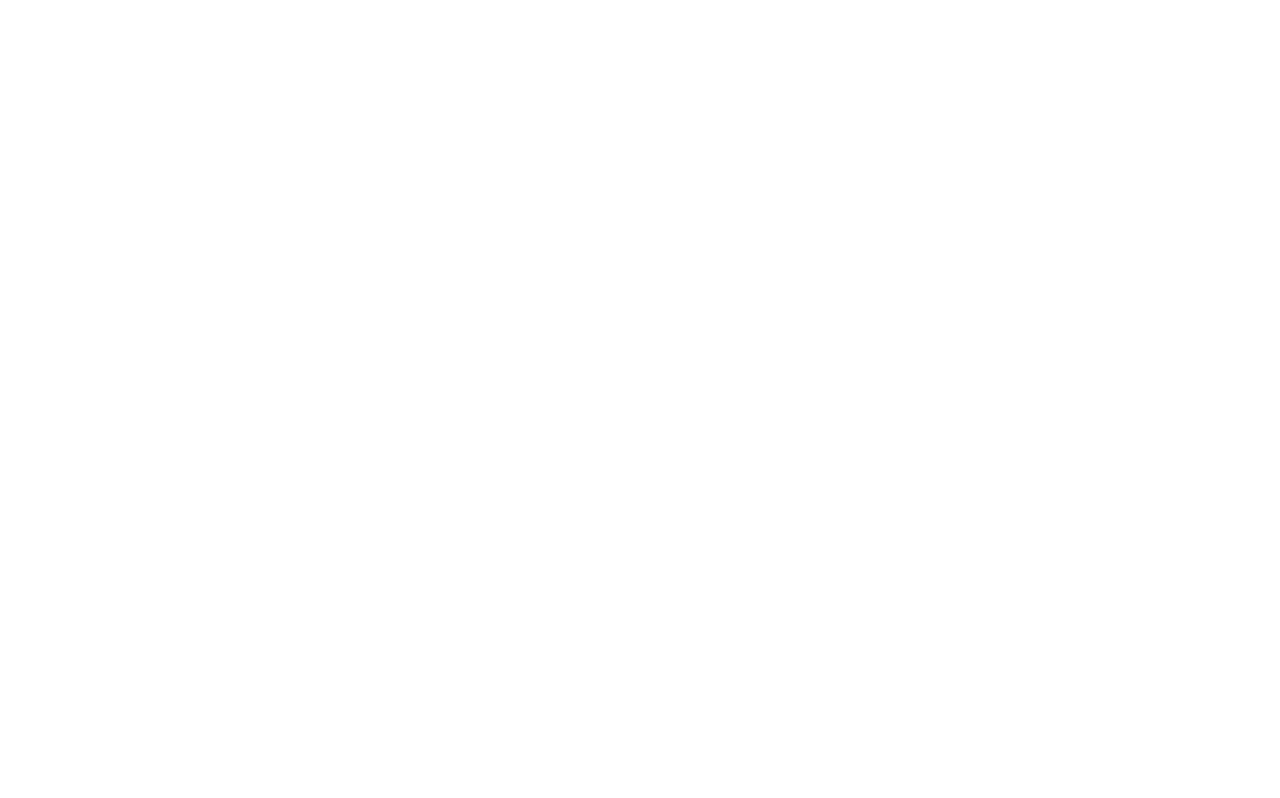
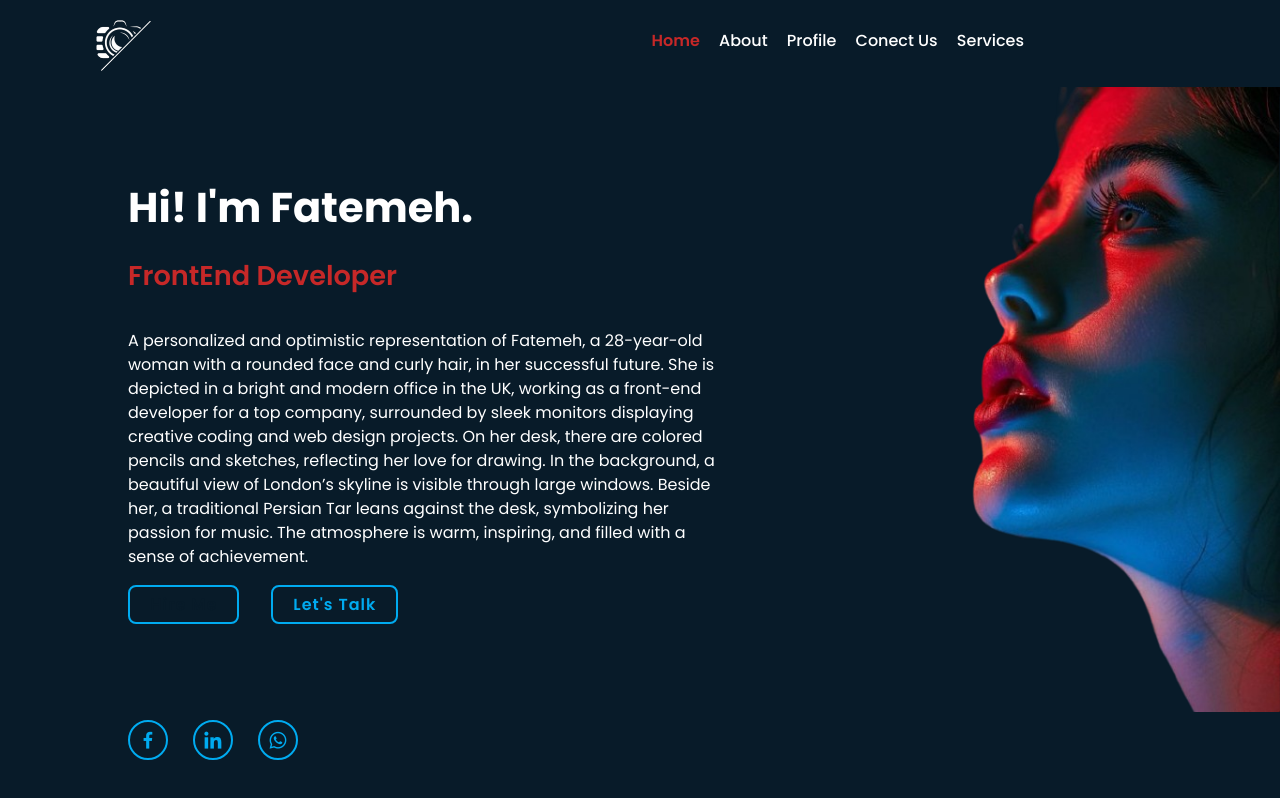
Before and after one commit to fatemeh-HajgedaAli/Personal-Portfolio-Website, a plain HTML site: page index.html in a window 1280 px wide. Drawn offline with nearby package versions, Linux system fonts and the light colour scheme.

Commit message:
finish first Part.

```diff
--- a/asset/mainCss.scss
+++ b/asset/mainCss.scss
@@ -0,0 +1,193 @@
+:root{
+--background-color: #081b29;
+--main-color:rgb(198, 40, 40);
+--text-color:#fff;
+--second-color:#00abf0;
+--font-big:2.6rem;
+--font-medium:1.7rem;
+--font-p:1rem;
+}
+*{
+margin:0;
+padding: 0;
+box-sizing: border-box;
+font-family: "Poppins", sans-serif;
+}
+ul , li , a ,ol{
+text-decoration: none;
+color: transparent;
+}
+body{
+background-color: var(--background-color);
+color: var(--text-color);
+font-family: "Poppins", sans-serif;}
+//header
+.headerPart{
+display: flex;
+position: fixed;
+top: 0;
+left: 0;
+width: 100%;
+height: 5rem;
+padding: 20px 10%;
+background-color:transparen;
+z-index: 100;
+justify-content: space-between;
+align-items: center;
+.logo{
+display: block;
+width: 35%;
+height: auto;
+margin-left:-5% ;}
+//navigation part
+.navBar{
+display: flex;
+position: absolute;
+gap: 1.2rem;
+z-index: 101;
+align-items: center;
+right: 20%;
+.navLink{
+color: var(--text-color);
+font-size: var(--font-p);
+font-weight: 500;
+transition:all .20s ease-in-out;
+}
+.navLink:hover , a.active{
+color: var(--main-color);
+font-weight: 600;
+}}}
+.home{
+   display: flex;
+   align-items: center;
+   height: 100vh;
+   padding: 0 10%;
+   background: url(../Images/mainFace-removebg-preview.png);
+   background-repeat: no-repeat;
+   background-size:27.5%;
+   background-position:100%;
+   .homeContent{
+    max-width: 600px;
+   }
+   h1{
+    font-size: var(--font-big);
+    font-weight: 700;
+    padding-bottom: 1rem;
+   }
+   h3{
+    font-size: var(--font-medium);
+    font-weight: 600;
+    color:var(--main-color);
+    padding-bottom: 1rem;
+   }
+   p{
+    font-size: var(--font-p);
+    font-weight: 400;
+    color:var(--text-color);
+    padding: 1rem 0;
+    line-height: 1.5;
+   }
+//button
+.btnPart {
+display: inline-flex;
+flex-direction: row;
+gap: 2rem;
+z-index: 101;
+justify-content: space-between;
+}
+.btnBox {
+display: flex;
+position: relative;
+justify-content: center;
+align-items: center;
+color: var(--background-color);
+border: 2px solid var(--second-color);
+padding: 5px 20px;
+border-radius: 8px;
+font-weight: 600;
+letter-spacing: 1px;
+background-color: var(--background-color);
+z-index: 1;
+overflow: hidden;
+}
+//second btn
+.btnPart .btnBox:nth-child(2) {
+background-color: transparent;
+color: var(--second-color);
+}
+.btnPart .btnBox:nth-child(2):hover {
+color: var(--background-color);
+}
+}
+.btnBox::before{
+content:'';
+position: absolute;
+top: 0;
+left: 0;
+width: 0;//it should be 0 and after the hover is applying is become more and more.
+height: 100%;
+background-color: var(--second-color);
+z-index: -1;
+transition:width 550ms ease-in-out;
+}
+.btnBox:hover:before{
+    width: 100%;
+}
+//icons part
+.homeIcon{
+position: absolute;
+display: flex;
+bottom: 40px;
+width: 170px;
+justify-content:space-between;
+.iconLink{
+display: inline-flex;
+position: relative;
+width: 40px;
+height: 40px;
+background-color: transparent;
+border: 2px solid var(--second-color);
+border-radius: 50%;
+color: var(--second-color);
+font-size:1.4rem;
+align-items: center;
+justify-content: center;
+z-index: 1;
+overflow: hidden;
+}
+.iconLink:hover{
+color: #081b29;
+}
+}
+.iconLink::before{
+content: '';
+position: absolute;
+top: 0;
+left: 0;
+width: 0;//it should be 0 and after the hover is applying is become more and more.
+height: 100%;
+border-radius: 50%;
+background-color: var(--second-color);
+z-index: -1;
+transition:all 550ms ease;
+}
+.iconLink:hover:before{
+width:100%;
+}
+//imageHover
+//we make this part for hovering the picture that we give it to the background,
+//At first we give style to it after that we Hover it.
+.homeImageHover{
+    position: absolute;
+    top: 0;
+    right: 0;
+    width: 500px;
+    height: 100%;
+    background-color: transparent;
+    transition: 3s;
+    cursor: pointer;
+}
+.homeImageHover:hover{
+background-color: var(--background-color);// we give this color to make the hidden picture nicer.
+opacity: 0.9;
+}
--- a/index.html
+++ b/index.html
@@ -4,10 +4,51 @@
     <meta charset="UTF-8">
     <meta name="viewport" content="width=device-width, initial-scale=1.0">
     <title>Personal-Portfolio-Website</title>
+    <link rel="preconnect" href="https://fonts.googleapis.com">
+<link rel="preconnect" href="https://fonts.gstatic.com" crossorigin>
+<link href="https://fonts.googleapis.com/css2?family=Poppins:ital,wght@0,100;0,200;0,300;0,400;0,500;0,600;0,700;0,800;0,900;1,100;1,200;1,300;1,400;1,500;1,600;1,700;1,800;1,900&family=Roboto:ital,wght@0,100..900;1,100..900&display=swap" rel="stylesheet">
     <link rel="stylesheet" href="./asset/mainCss.css">
+    <link href='https://unpkg.com/boxicons@2.1.4/css/boxicons.min.css' rel='stylesheet'>
 
 </head>
 <body>
+<!-- header -->
+ <header class="headerPart">
+<a href="#" class="logo"><img src="./Images/camera_logo1-removebg-preview (1).png" class="logo" alt="logo camera"></a>
+    <nav class="navBar">
+    <a href="#" class="navLink active">Home</a>
+    <a href="#" class="navLink">About</a>
+    <a href="#" class="navLink">Profile</a>
+    <a href="#" class="navLink">Conect Us</a>
+    <a href="#" class="navLink">Services</a>
+    </nav>
+</header>
+<!-- section -->
+<section class="home">
+    <div class="homeContent">
+        <h1>Hi! I'm Fatemeh.</h1>
+        <h3>FrontEnd Developer</h3>
+        <p>A personalized and optimistic representation of Fatemeh, a 28-year-old woman with a rounded face and curly hair, in her successful future. She is depicted in a bright and modern office in the UK, working as a front-end developer for a top company, surrounded by sleek monitors displaying creative coding and web design projects. On her desk, there are colored pencils and sketches, reflecting her love for drawing. In the background, a beautiful view of London’s skyline is visible through large windows. Beside her, a traditional Persian Tar leans against the desk, symbolizing her passion for music. The atmosphere is warm, inspiring, and filled with a sense of achievement.</p>
+    <!-- buttons -->
+    <div class="btnPart">
+        <a href="#"class="btnBox">Hire Me</a>
+        <a href="#"class="btnBox">Let's Talk</a>
+    </div>
+    </div>
+<!-- icons -->
+    <div class="homeIcon">
+        <a href="#" class="iconLink"><i class='bx bxl-facebook'></i></a>
+        <a href="#" class="iconLink"><i class='bx bxl-linkedin' ></i></a>
+        <a href="#" class="iconLink"><i class='bx bxl-whatsapp'></i></a>
+    </div>
+
+    <!-- image -->
+     <span class="homeImageHover"></span>
+</section>
+
+
+
+
     <script src="./js/script.js"></script>
 </body>
 </html>
```
Also changed, not shown: asset/mainCss.css, 1 other file.
